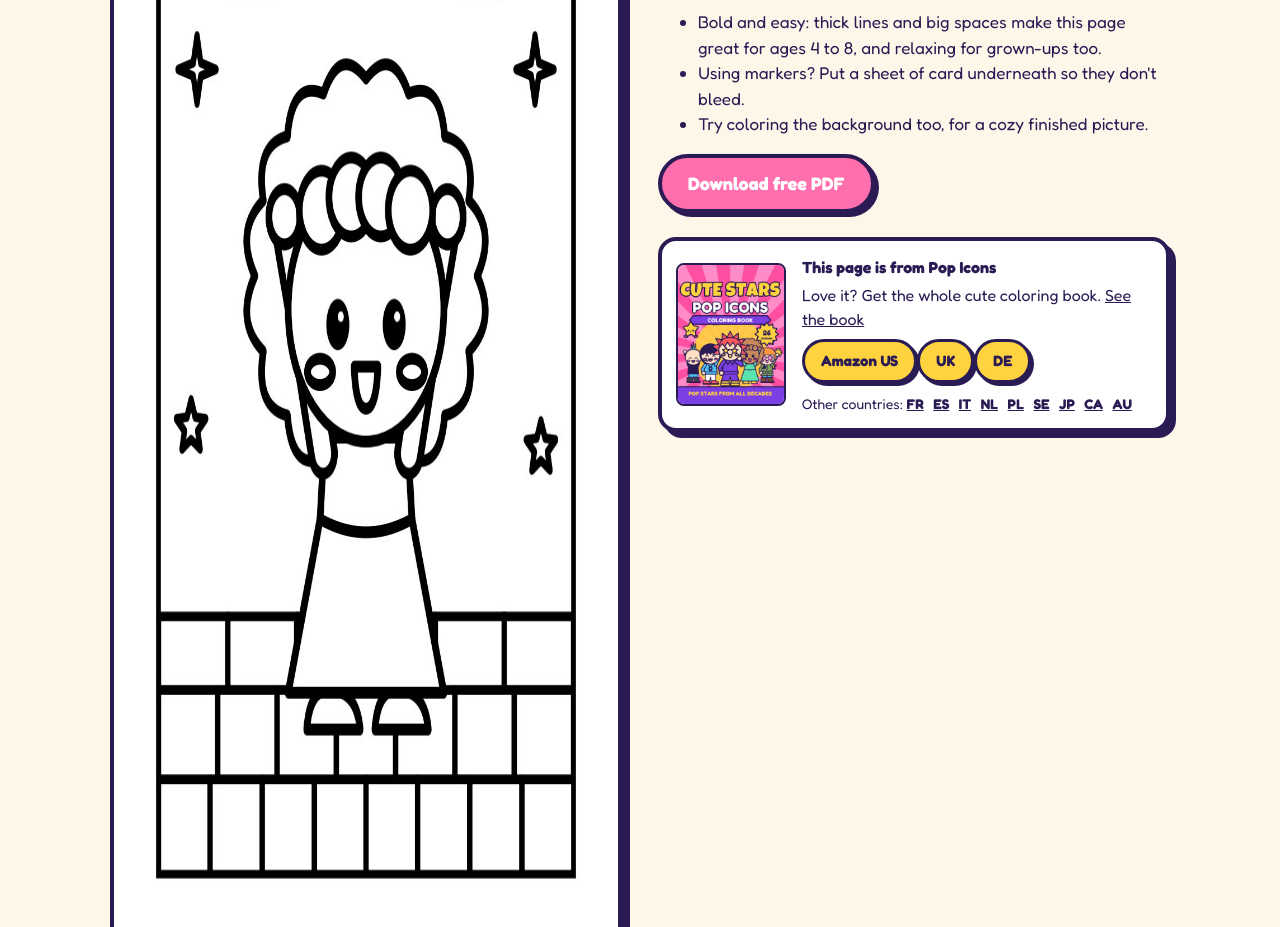
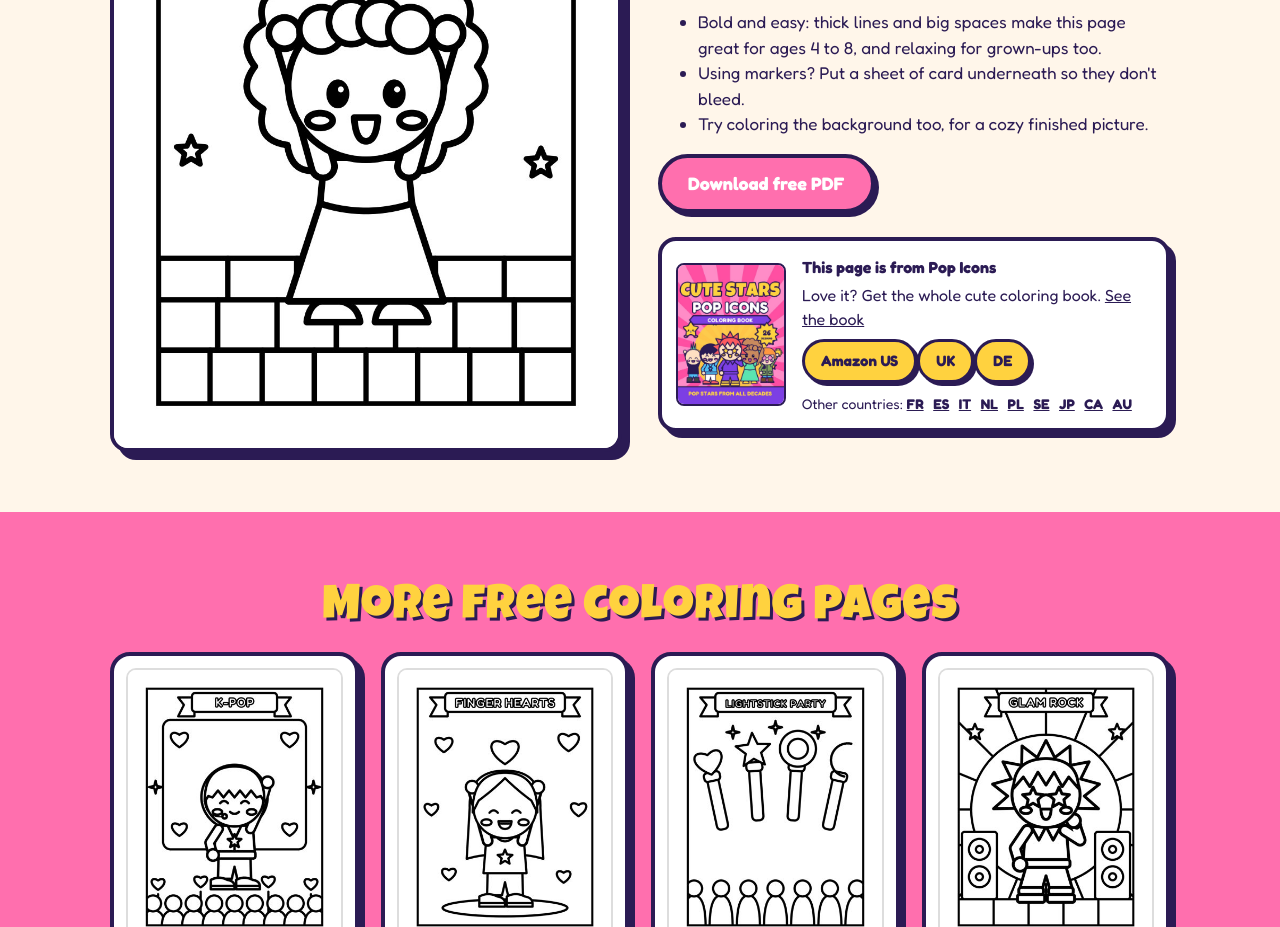
Before and after one commit to cutestarsstudio/cutestarsstudio.github.io, a plain HTML site: page disco-coloring-page.html in a window 1280 px wide. Shown: the part 668-1595 px from the top of the page. Drawn offline with Linux system fonts and the light colour scheme.

Commit message:
Add files via upload

```diff
--- a/style.css
+++ b/style.css
@@ -55,8 +55,9 @@ footer img{width:220px;border-radius:12px;margin-bottom:10px}
 .crumbs{font-size:14px;margin:14px 0 0}.crumbs a{color:#fff}
 .pagehead{padding:26px 0 40px}.pagehead h1{font-size:clamp(34px,6vw,58px);line-height:1.05;margin:10px 0;color:var(--yellow);text-shadow:4px 4px 0 var(--dark)}
 .pagehead p{font-size:19px;max-width:720px}
+img{max-width:100%;height:auto}
 .detail{display:grid;grid-template-columns:1fr 1fr;gap:36px;align-items:start}
-.detail .sheet{width:100%;background:#fff;border:4px solid var(--dark);border-radius:18px;box-shadow:8px 8px 0 var(--dark)}
+.detail .sheet{width:100%;height:auto;background:#fff;border:4px solid var(--dark);border-radius:18px;box-shadow:8px 8px 0 var(--dark)}
 .detail h2{text-align:left;font-size:30px}.detail ul{font-size:17px}
 .bookbox{display:flex;gap:16px;align-items:center;background:#fff;border:4px solid var(--dark);border-radius:18px;padding:14px;box-shadow:6px 6px 0 var(--dark);margin-top:24px}
 .bookbox img{width:110px;border-radius:8px;border:2px solid var(--dark)}
```
